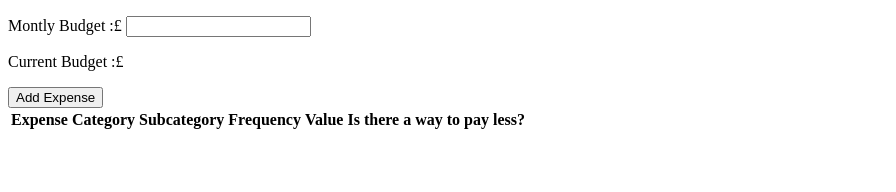
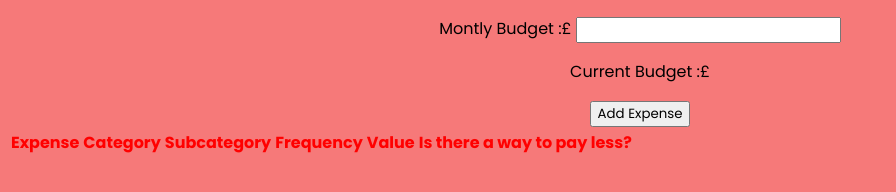
Before and after one commit to Makabruh/JavaScript_Challenge-teamindigo, a website: page teamindigo-webapp/app/main-page.html in a window 1280 px wide. Shown: the whole page, without its empty margins (0-896 px from the left). Drawn offline with Linux system fonts and the light colour scheme.

Commit message:
adjusting CSS link to expense_form.html

```diff
--- a/teamindigo-webapp/app/main-page.html
+++ b/teamindigo-webapp/app/main-page.html
@@ -3,7 +3,7 @@
   <head>
     <meta charset="UTF-8" />
     <meta name="viewport" content="width=device-width, initial-scale=1.0" />
-    <link rel="stylesheet" href="style.css" />
+    <link rel="stylesheet" href="styles.css" />
     <title>Main_Page</title>
   </head>
   <body>
--- a/teamindigo-webapp/app/styles.css
+++ b/teamindigo-webapp/app/styles.css
@@ -138,3 +138,9 @@ span {
   background-color: rgb(148, 246, 0);
 }
 /*  Essentail -CSS to create horizontal "Checkbox"  - End of CSS*/
+
+/*  Main Page Table CSS*/
+
+table {
+  color: #ff0000;
+}
```
Also changed, not shown: teamindigo-webapp/app/expense_form.html (+1 -1 lines).
